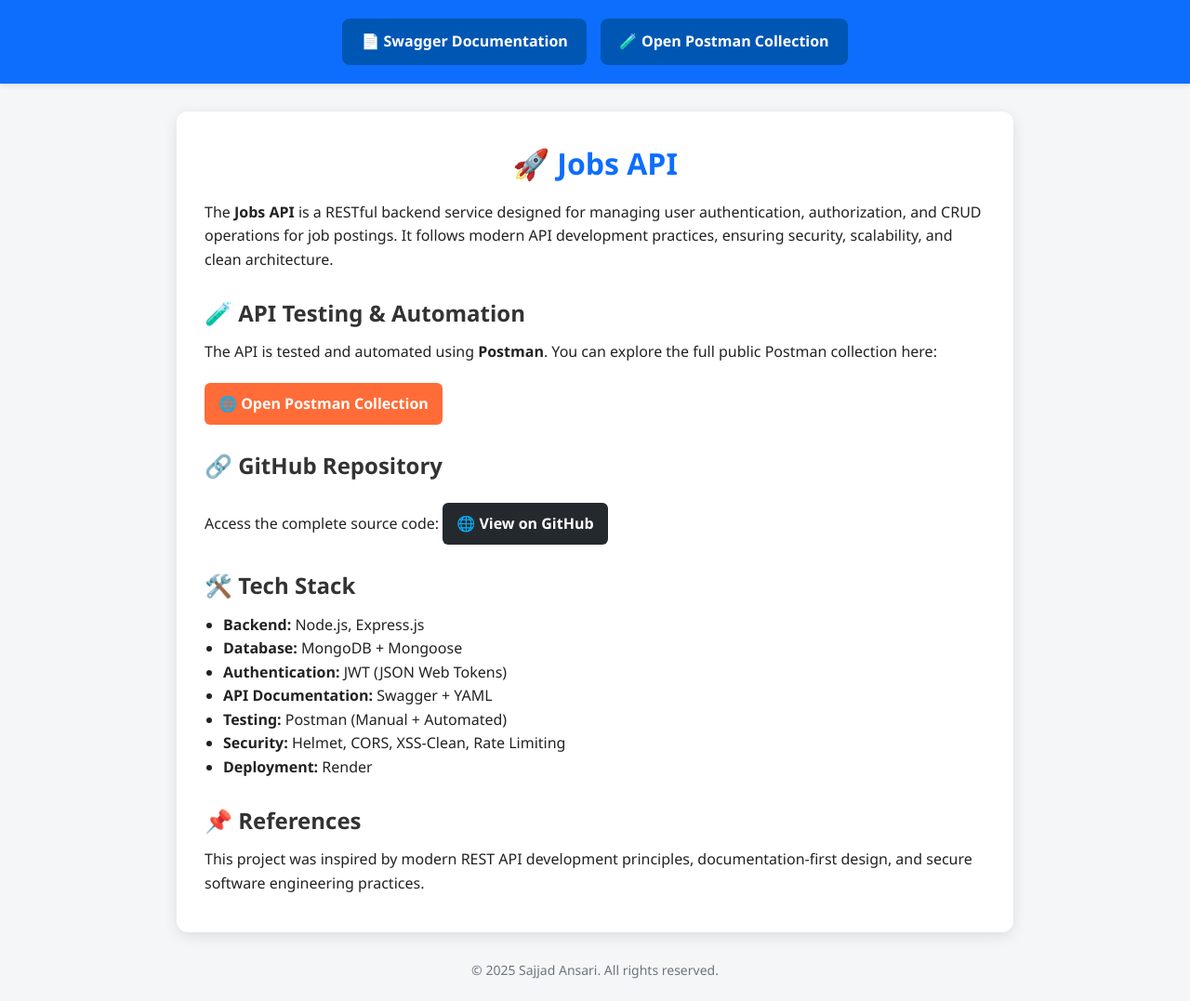
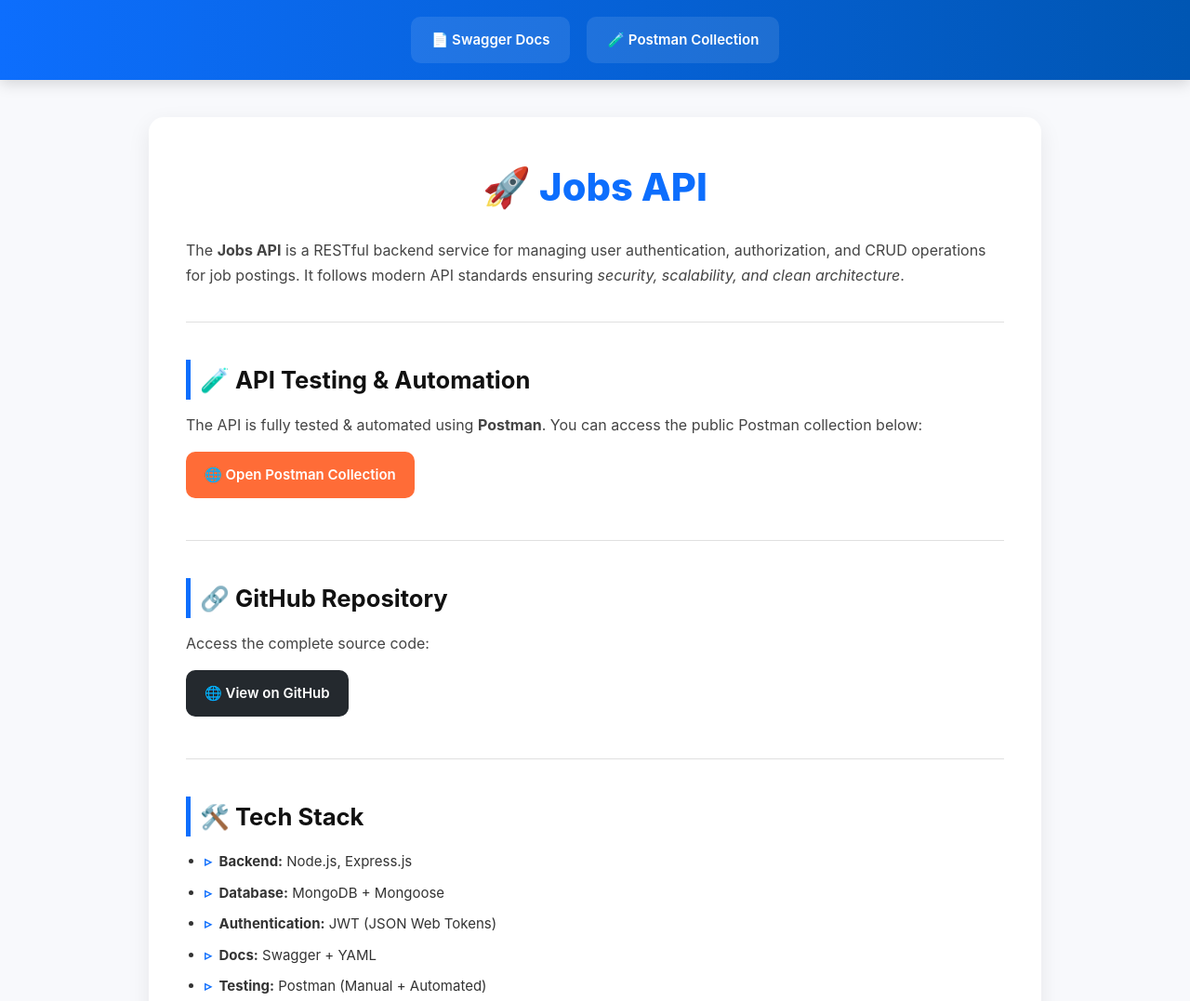
Before and after one commit to sajjad6ansari/Jobs-API, a website: page public/home.html in a window 1280 px wide. Shown: the top 1077 px of the page at 93% size. Drawn offline with Linux system fonts and the light colour scheme.

Commit message:
prod ready

```diff
--- a/public/home.html
+++ b/public/home.html
@@ -6,7 +6,7 @@
     <meta name="viewport" content="width=device-width, initial-scale=1.0" />
     <title>Jobs API - Documentation</title>
     <style>
-        /* Reset Styles */
+        /* Reset */
         * {
             margin: 0;
             padding: 0;
@@ -14,117 +14,169 @@
         }
 
         body {
-            font-family: "Segoe UI", Tahoma, Geneva, Verdana, sans-serif;
-            background-color: #f4f6f8;
+            font-family: "Inter", "Segoe UI", sans-serif;
+            background: #f8f9fc;
             color: #222;
-            line-height: 1.6;
+            line-height: 1.7;
+            overflow-x: hidden;
         }
 
+        /* Header */
         header {
-            background-color: #0d6efd;
-            padding: 20px;
+            background: linear-gradient(90deg, #0d6efd, #0056b3);
+            padding: 18px 30px;
             display: flex;
             justify-content: center;
             align-items: center;
-            gap: 15px;
-            box-shadow: 0 2px 6px rgba(0, 0, 0, 0.1);
+            gap: 18px;
             flex-wrap: wrap;
+            position: sticky;
+            top: 0;
+            z-index: 1000;
+            box-shadow: 0 4px 15px rgba(0, 0, 0, 0.15);
         }
 
         header a {
             text-decoration: none;
             color: #fff;
-            background-color: #0056b3;
-            padding: 12px 20px;
-            font-weight: bold;
-            font-size: 16px;
-            border-radius: 8px;
-            transition: background 0.3s ease-in-out, transform 0.2s;
+            padding: 12px 22px;
+            font-weight: 600;
+            font-size: 15px;
+            border-radius: 10px;
+            background: rgba(255, 255, 255, 0.1);
+            transition: all 0.3s ease;
         }
 
         header a:hover {
-            background-color: #003d82;
-            transform: scale(1.05);
+            background: rgba(255, 255, 255, 0.25);
+            transform: translateY(-2px);
         }
 
+        /* Container */
         .container {
-            max-width: 900px;
-            margin: 30px auto;
+            max-width: 960px;
+            margin: 40px auto;
             background: #fff;
-            padding: 30px;
-            border-radius: 12px;
-            box-shadow: 0 4px 15px rgba(0, 0, 0, 0.1);
+            padding: 40px;
+            border-radius: 16px;
+            box-shadow: 0 8px 25px rgba(0, 0, 0, 0.08);
         }
 
         h1 {
             color: #0d6efd;
             text-align: center;
-            margin-bottom: 15px;
+            margin-bottom: 20px;
+            font-size: 2.6rem;
+            font-weight: 800;
         }
 
         h2 {
-            color: #333;
-            margin-top: 25px;
-            margin-bottom: 10px;
+            color: #111;
+            margin-top: 40px;
+            margin-bottom: 14px;
+            font-size: 1.6rem;
+            font-weight: 700;
+            display: flex;
+            align-items: center;
+            gap: 8px;
+            border-left: 5px solid #0d6efd;
+            padding-left: 10px;
         }
 
         p {
-            margin-bottom: 10px;
+            margin-bottom: 15px;
             font-size: 16px;
+            color: #444;
         }
 
         ul {
-            margin: 10px 0;
+            margin: 12px 0;
             padding-left: 20px;
         }
 
-        a.github-link {
-            display: inline-block;
-            margin-top: 10px;
-            text-decoration: none;
-            color: #fff;
-            background: #24292e;
-            padding: 10px 15px;
-            border-radius: 6px;
-            font-weight: bold;
-            transition: background 0.3s ease-in-out;
+        li {
+            margin-bottom: 8px;
+            font-size: 15px;
+            color: #333;
+            position: relative;
         }
 
-        a.github-link:hover {
-            background: #000;
+        li::before {
+            content: "▹";
+            color: #0d6efd;
+            font-weight: bold;
+            margin-right: 8px;
         }
 
-        a.postman-link {
-            display: inline-block;
-            margin-top: 10px;
-            text-decoration: none;
-            color: #fff;
-            background: #ff6c37;
-            padding: 10px 15px;
-            border-radius: 6px;
-            font-weight: bold;
-            transition: background 0.3s ease-in-out;
+        /* Buttons */
+        .cta-buttons {
+            margin-top: 15px;
         }
 
-        a.postman-link:hover {
+        .btn {
+            display: inline-flex;
+            align-items: center;
+            gap: 8px;
+            margin-right: 12px;
+            margin-bottom: 10px;
+            text-decoration: none;
+            padding: 12px 20px;
+            font-weight: 600;
+            font-size: 15px;
+            border-radius: 10px;
+            transition: all 0.3s ease;
+        }
+
+        .btn svg {
+            width: 18px;
+            height: 18px;
+        }
+
+        .btn-postman {
+            background: #ff6c37;
+            color: #fff;
+        }
+
+        .btn-postman:hover {
             background: #e0521d;
+            transform: translateY(-2px);
+        }
+
+        .btn-github {
+            background: #24292e;
+            color: #fff;
+        }
+
+        .btn-github:hover {
+            background: #000;
+            transform: translateY(-2px);
+        }
+
+        /* Divider */
+        .divider {
+            height: 1px;
+            background: #e0e0e0;
+            margin: 35px 0;
         }
 
         footer {
             text-align: center;
-            margin: 25px 0;
+            margin: 40px 0 20px;
             font-size: 14px;
             color: #6c757d;
         }
 
-        @media (max-width: 600px) {
-            header {
-                flex-direction: column;
+        @media (max-width: 650px) {
+            .container {
+                padding: 25px;
             }
 
-            header a {
-                width: 80%;
-                text-align: center;
+            h1 {
+                font-size: 2rem;
+            }
+
+            h2 {
+                font-size: 1.3rem;
             }
         }
     </style>
@@ -133,52 +185,65 @@
 <body>
     <!-- Header -->
     <header>
-        <a href="/api-docs" target="_blank">📄 Swagger Documentation</a>
-        <a href="https://www.postman.com/sajjad6ansari/ahlan/collection/k9w32b6/jobs-api" target="_blank">🧪 Open
-            Postman Collection</a>
+        <a href="/api-docs" target="_blank">📄 Swagger Docs</a>
+        <a href="https://www.postman.com/sajjad6ansari/ahlan/collection/k9w32b6/jobs-api" target="_blank">🧪 Postman
+            Collection</a>
     </header>
 
     <!-- Container -->
     <div class="container">
         <h1>🚀 Jobs API</h1>
         <p>
-            The <strong>Jobs API</strong> is a RESTful backend service designed for managing user authentication,
-            authorization,
-            and CRUD operations for job postings. It follows modern API development practices, ensuring
-            security, scalability, and clean architecture.
+            The <strong>Jobs API</strong> is a RESTful backend service for managing user authentication,
+            authorization, and CRUD operations for job postings.
+            It follows modern API standards ensuring <em>security, scalability, and clean architecture</em>.
         </p>
+
+        <div class="divider"></div>
 
         <h2>🧪 API Testing & Automation</h2>
         <p>
-            The API is tested and automated using <strong>Postman</strong>.
-            You can explore the full public Postman collection here:
+            The API is fully tested & automated using <strong>Postman</strong>.
+            You can access the public Postman collection below:
         </p>
-        <a class="postman-link" href="https://www.postman.com/sajjad6ansari/ahlan/collection/k9w32b6/jobs-api"
-            target="_blank">🌐 Open Postman Collection</a>
+        <div class="cta-buttons">
+            <a class="btn btn-postman" href="https://www.postman.com/sajjad6ansari/ahlan/collection/k9w32b6/jobs-api"
+                target="_blank">
+                🌐 Open Postman Collection
+            </a>
+        </div>
+
+        <div class="divider"></div>
 
         <h2>🔗 GitHub Repository</h2>
         <p>
             Access the complete source code:
-            <a class="github-link" href="https://github.com/sajjad6ansari/Jobs-API" target="_blank">
+        </p>
+        <div class="cta-buttons">
+            <a class="btn btn-github" href="https://github.com/sajjad6ansari/Jobs-API" target="_blank">
                 🌐 View on GitHub
             </a>
-        </p>
+        </div>
+
+        <div class="divider"></div>
 
         <h2>🛠️ Tech Stack</h2>
         <ul>
             <li><strong>Backend:</strong> Node.js, Express.js</li>
             <li><strong>Database:</strong> MongoDB + Mongoose</li>
             <li><strong>Authentication:</strong> JWT (JSON Web Tokens)</li>
-            <li><strong>API Documentation:</strong> Swagger + YAML</li>
+            <li><strong>Docs:</strong> Swagger + YAML</li>
             <li><strong>Testing:</strong> Postman (Manual + Automated)</li>
             <li><strong>Security:</strong> Helmet, CORS, XSS-Clean, Rate Limiting</li>
             <li><strong>Deployment:</strong> Render</li>
         </ul>
 
+        <div class="divider"></div>
+
         <h2>📌 References</h2>
         <p>
-            This project was inspired by modern REST API development principles,
-            documentation-first design, and secure software engineering practices.
+            Built with modern REST API practices, documentation-first design, and secure software engineering
+            principles.
         </p>
     </div>
 
@@ -189,8 +254,6 @@
     <script>
         document.getElementById("year").textContent = new Date().getFullYear();
     </script>
-
-
 </body>
 
 </html>
```
